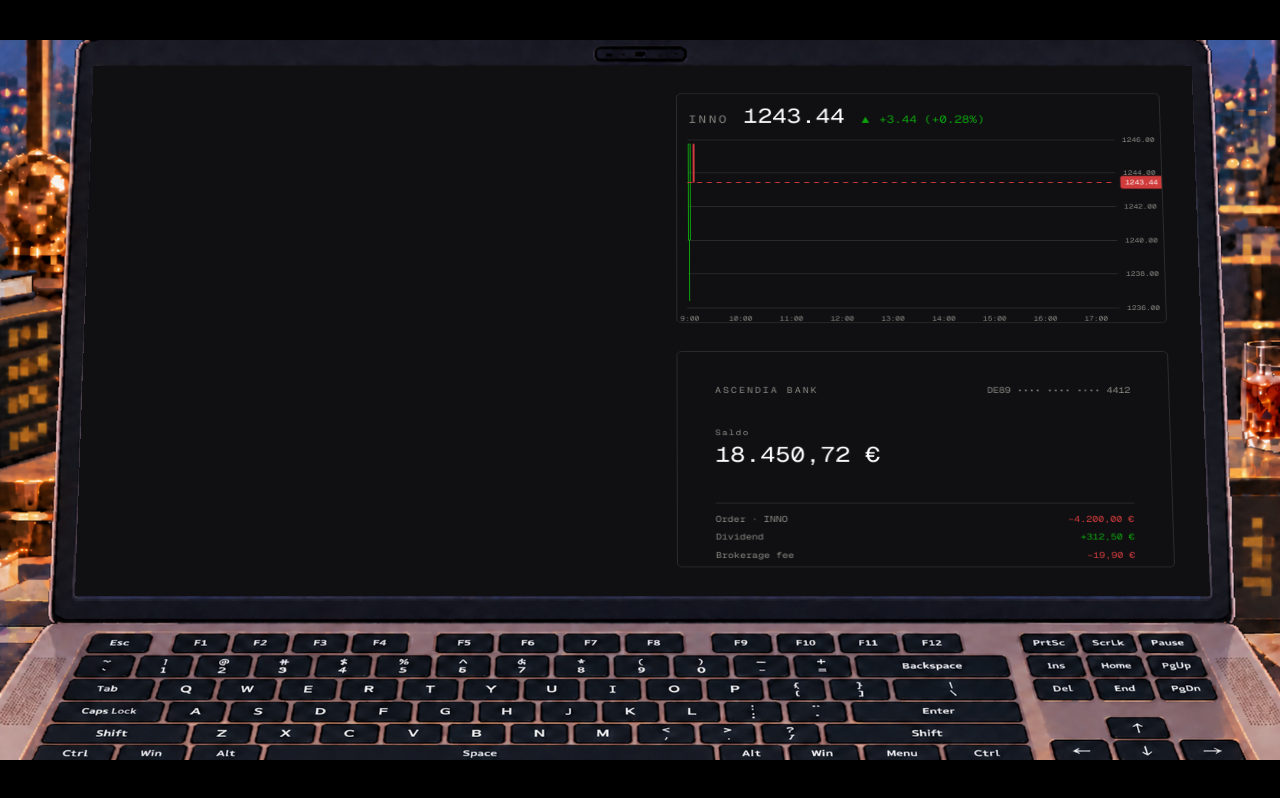
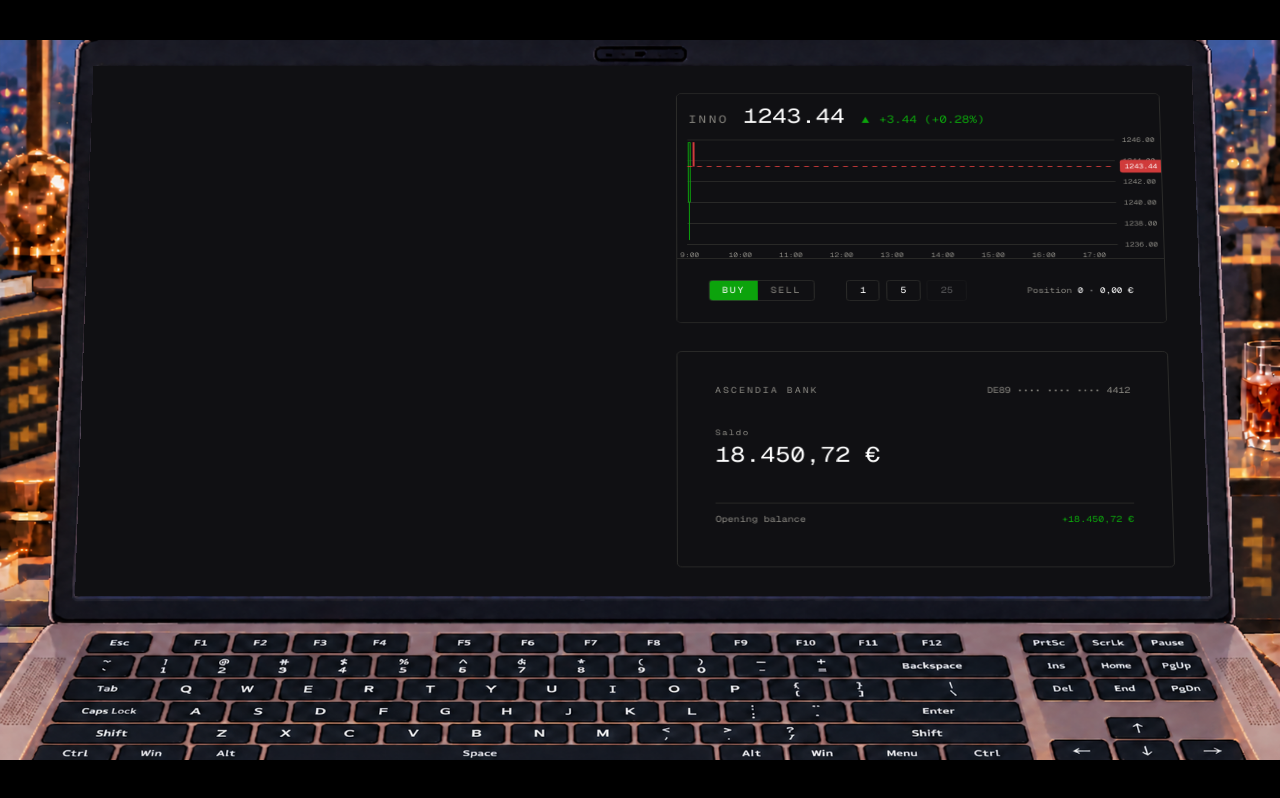
Before and after one commit to p-runge/innogames-gamejam-17, a Next.js app: page / in a window 1280 px wide. Built offline with nearby package versions, Linux system fonts and the light colour scheme; no server answers.

Commit message:
feat: implement buy/sell options and wiring them to the bankaccount

```diff
--- a/src/components/bank-account.tsx
+++ b/src/components/bank-account.tsx
@@ -1,4 +1,5 @@
 import { cn } from "~/lib/cn";
+import { euro, signedEuro } from "~/lib/money";
 
 export type BankTransaction = {
   id: string;
@@ -6,18 +7,6 @@ export type BankTransaction = {
   /** Signed. Negative is money leaving the account. */
   amount: number;
 };
-
-const euro = new Intl.NumberFormat("de-DE", {
-  style: "currency",
-  currency: "EUR",
-});
-
-/*
-  U+2212 rather than a hyphen, to match the delta in the chart's header and
-  because a hyphen sits too high and too short next to tabular figures.
-*/
-const signedEuro = (amount: number) =>
-  `${amount < 0 ? "−" : "+"}${euro.format(Math.abs(amount))}`;
 
 /**
  * The player's account, as their bank would show it. Presentational only — the
@@ -64,7 +53,7 @@ export default function BankAccount({
           ledger below and in the chart above.
         */}
         <div className="text-[6cqw] tabular-nums text-white">
-          {euro.format(balance)}
+          {euro(balance)}
         </div>
       </div>
 
--- a/src/components/screen.tsx
+++ b/src/components/screen.tsx
@@ -1,25 +1,32 @@
 "use client";
 
-import BankAccount, { type BankTransaction } from "~/components/bank-account";
+import BankAccount from "~/components/bank-account";
 import CandleChart from "~/components/candle-chart";
+import TradeControls from "~/components/trade-controls";
 import { useMarketFeed } from "~/hooks/use-market-feed";
+import { usePortfolio } from "~/hooks/use-portfolio";
 import { cn } from "~/lib/cn";
 
+const SYMBOL = "INNO";
+
 /*
-  Placeholders until the game owns the player's money. Everything here is
-  invented — the bank does not exist and the IBAN is not a valid one.
+  Invented, and not meant to pass for real: the bank does not exist and the IBAN
+  is not a valid one.
 */
 const BANK = "ASCENDIA BANK";
 const IBAN = "DE89 •••• •••• •••• 4412";
-const BALANCE = 18_450.72;
-const TRANSACTIONS: BankTransaction[] = [
-  { id: "1", label: "Order · INNO", amount: -4_200 },
-  { id: "2", label: "Dividend", amount: 312.5 },
-  { id: "3", label: "Brokerage fee", amount: -19.9 },
-];
+
+/** Ledger rows the account panel has room for. */
+const LEDGER_SHOWN = 3;
 
 export default function Screen({ className }: { className: string }) {
   const candles = useMarketFeed();
+  const { cash, shares, transactions, trade } = usePortfolio({
+    symbol: SYMBOL,
+  });
+
+  // Orders fill at the forming candle's close, which is the live price.
+  const price = candles.at(-1)?.close;
 
   return (
     <div className={cn("relative h-full w-full bg-terminal", className)}>
@@ -31,16 +38,28 @@ export default function Screen({ className }: { className: string }) {
         chart, the gap between the panels and the margin below the account all
         measure the same on the glass.
       */}
-      <CandleChart
-        symbol="INNO"
-        candles={candles}
-        className="absolute top-[5.33%] right-[3%] h-[44%] w-[44%] overflow-hidden rounded-[0.4cqw] border border-terminal-grid"
-      />
+      <section className="absolute top-[5.33%] right-[3%] flex h-[44%] w-[44%] flex-col overflow-hidden rounded-[0.4cqw] border border-terminal-grid">
+        <CandleChart
+          symbol={SYMBOL}
+          candles={candles}
+          className="min-h-0 flex-1"
+        />
+        <TradeControls
+          symbol={SYMBOL}
+          price={price}
+          cash={cash}
+          shares={shares}
+          onTrade={(side, quantity) => {
+            if (price !== undefined) trade(side, quantity, price);
+          }}
+          className="border-t border-terminal-grid"
+        />
+      </section>
       <BankAccount
         bank={BANK}
         iban={IBAN}
-        balance={BALANCE}
-        transactions={TRANSACTIONS}
+        balance={cash}
+        transactions={transactions.slice(0, LEDGER_SHOWN)}
         className="absolute right-[3%] bottom-[5.33%] h-[40%] w-[44%] overflow-hidden rounded-[0.4cqw] border border-terminal-grid"
       />
     </div>
--- /dev/null
+++ b/src/components/trade-controls.tsx
@@ -0,0 +1,110 @@
+"use client";
+
+import { useState } from "react";
+
+import type { TradeSide } from "~/hooks/use-portfolio";
+import { cn } from "~/lib/cn";
+import { euro } from "~/lib/money";
+
+const SIDES: TradeSide[] = ["buy", "sell"];
+
+/**
+ * The order ticket under the chart: a buy/sell switch that decides what the
+ * three size buttons do. Holding the side in a switch rather than doubling the
+ * buttons keeps one row of controls and makes the current mode unmistakable —
+ * which matters when the thing being clicked spends the player's money.
+ */
+export default function TradeControls({
+  symbol,
+  price,
+  cash,
+  shares,
+  quantities = [1, 5, 25],
+  onTrade,
+  className,
+}: {
+  symbol: string;
+  /** The latest close. Undefined before the first candle exists. */
+  price: number | undefined;
+  cash: number;
+  shares: number;
+  quantities?: number[];
+  onTrade: (side: TradeSide, quantity: number) => void;
+  className?: string;
+}) {
+  const [side, setSide] = useState<TradeSide>("buy");
+
+  const buying = side === "buy";
+  const canTrade = (quantity: number) =>
+    price !== undefined &&
+    (buying ? quantity * price <= cash : quantity <= shares);
+
+  return (
+    <div
+      className={cn(
+        "@container flex items-center gap-[2.5cqw] bg-terminal px-[2.5cqw] py-[2cqw] font-mono",
+        className,
+      )}
+    >
+      <div
+        role="group"
+        aria-label="Order side"
+        className="flex overflow-hidden rounded-[0.8cqw] border border-terminal-grid text-[2.4cqw]"
+      >
+        {SIDES.map((option) => {
+          const selected = option === side;
+
+          return (
+            <button
+              key={option}
+              type="button"
+              aria-pressed={selected}
+              onClick={() => setSide(option)}
+              className={cn(
+                "px-[3cqw] py-[1cqw] tracking-[0.15em] uppercase",
+                !selected && "text-terminal-muted hover:text-white",
+                // Green for buy and red for sell is the same direction language
+                // the candles and the ledger use; the label says which it is,
+                // so the color is never the only thing carrying it.
+                selected && (option === "buy" ? "bg-up" : "bg-down"),
+                selected && "text-white",
+              )}
+            >
+              {option}
+            </button>
+          );
+        })}
+      </div>
+
+      <div className="flex gap-[1.6cqw]">
+        {quantities.map((quantity) => (
+          <button
+            key={quantity}
+            type="button"
+            disabled={!canTrade(quantity)}
+            /*
+              The visible label is only a number, so the accessible name has to
+              carry the verb — and it changes with the switch.
+            */
+            aria-label={`${buying ? "Buy" : "Sell"} ${quantity} ${symbol}`}
+            onClick={() => onTrade(side, quantity)}
+            className={cn(
+              "rounded-[0.8cqw] border border-terminal-grid px-[3cqw] py-[1cqw] text-[2.4cqw] tabular-nums text-white",
+              "enabled:hover:border-white disabled:opacity-30",
+            )}
+          >
+            {quantity}
+          </button>
+        ))}
+      </div>
+
+      <div className="ml-auto text-right text-[2.2cqw] text-terminal-muted">
+        Position{" "}
+        <span className="tabular-nums text-white">
+          {shares}
+          {price !== undefined && ` · ${euro(shares * price)}`}
+        </span>
+      </div>
+    </div>
+  );
+}
--- /dev/null
+++ b/src/hooks/use-portfolio.ts
@@ -0,0 +1,74 @@
+"use client";
+
+import { useCallback, useRef, useState } from "react";
+
+import type { BankTransaction } from "~/components/bank-account";
+import { euro } from "~/lib/money";
+
+export type TradeSide = "buy" | "sell";
+
+type PortfolioOptions = {
+  symbol: string;
+  startingCash?: number;
+  /** Ledger rows kept in memory. The account panel shows the newest few. */
+  ledgerLength?: number;
+};
+
+/**
+ * The player's cash, position and ledger — the one place the trade controls and
+ * the bank account agree on. Cash and shares move together in a single update,
+ * so the two panels can never disagree about a trade.
+ */
+export function usePortfolio({
+  symbol,
+  startingCash = 18_450.72,
+  ledgerLength = 12,
+}: PortfolioOptions) {
+  const [portfolio, setPortfolio] = useState(() => ({
+    cash: startingCash,
+    shares: 0,
+    // Seeded so the account opens with a statement rather than a blank list.
+    transactions: [
+      { id: "opening", label: "Opening balance", amount: startingCash },
+    ] as BankTransaction[],
+  }));
+
+  // Counted outside the updater below, which React may run more than once per
+  // call — ids have to come from somewhere that is not re-entered.
+  const nextId = useRef(0);
+
+  const trade = useCallback(
+    (side: TradeSide, quantity: number, price: number) => {
+      const id = `trade-${nextId.current++}`;
+
+      setPortfolio((previous) => {
+        const value = quantity * price;
+
+        // The guard lives here rather than only on the buttons: the price moves
+        // four times a second, so an order can stop being affordable between
+        // the render that enabled the button and the click that fires it.
+        if (side === "buy" && value > previous.cash) return previous;
+        if (side === "sell" && quantity > previous.shares) return previous;
+
+        const buying = side === "buy";
+        const transaction: BankTransaction = {
+          id,
+          label: `${buying ? "Buy" : "Sell"} ${quantity} · ${symbol} @ ${euro(price)}`,
+          amount: buying ? -value : value,
+        };
+
+        return {
+          cash: buying ? previous.cash - value : previous.cash + value,
+          shares: buying ? previous.shares + quantity : previous.shares - quantity,
+          transactions: [transaction, ...previous.transactions].slice(
+            0,
+            ledgerLength,
+          ),
+        };
+      });
+    },
+    [ledgerLength, symbol],
+  );
+
+  return { ...portfolio, trade };
+}
--- /dev/null
+++ b/src/lib/money.ts
@@ -0,0 +1,19 @@
+/*
+  Built once rather than per call: constructing a NumberFormat loads locale data
+  and is comparatively expensive. The locale is what decides German conventions
+  — "18.450,72 €" — independently of the currency; swap it for "en-US" to get
+  "€18,450.72" in euros still.
+*/
+const format = new Intl.NumberFormat("de-DE", {
+  style: "currency",
+  currency: "EUR",
+});
+
+export const euro = (value: number) => format.format(value);
+
+/*
+  U+2212 rather than a hyphen, to match the delta in the chart's header and
+  because a hyphen sits too high and too short next to tabular figures.
+*/
+export const signedEuro = (amount: number) =>
+  `${amount < 0 ? "−" : "+"}${format.format(Math.abs(amount))}`;
```
